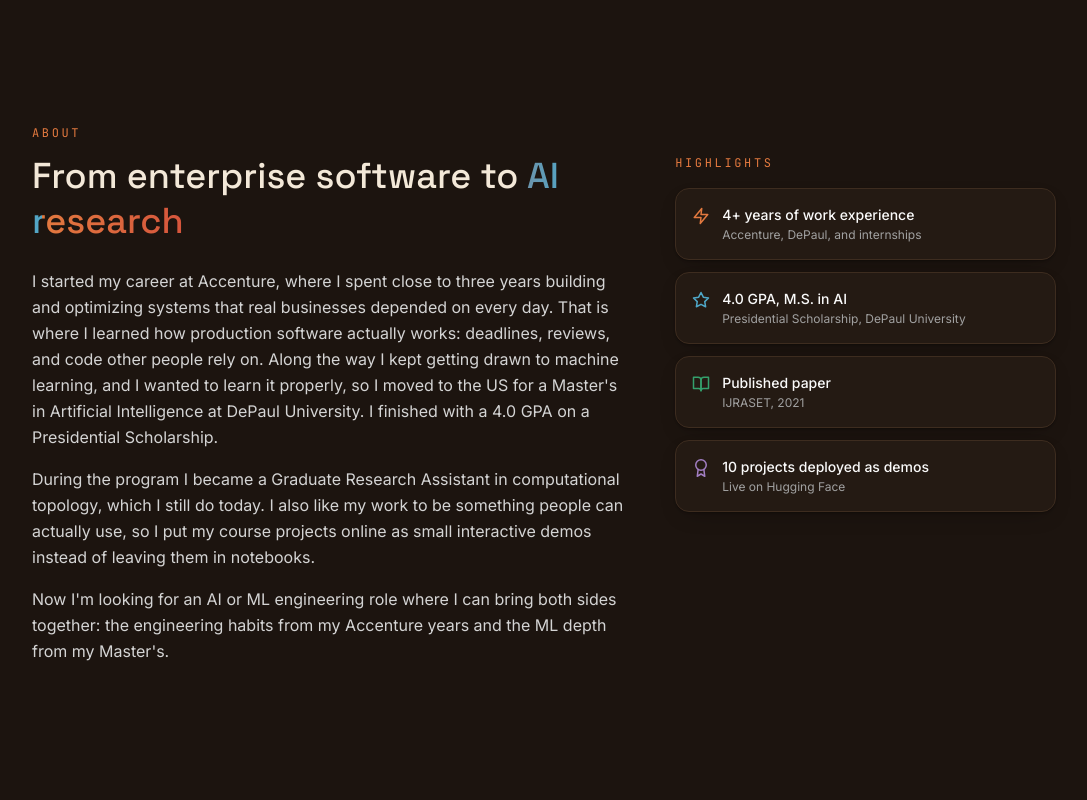
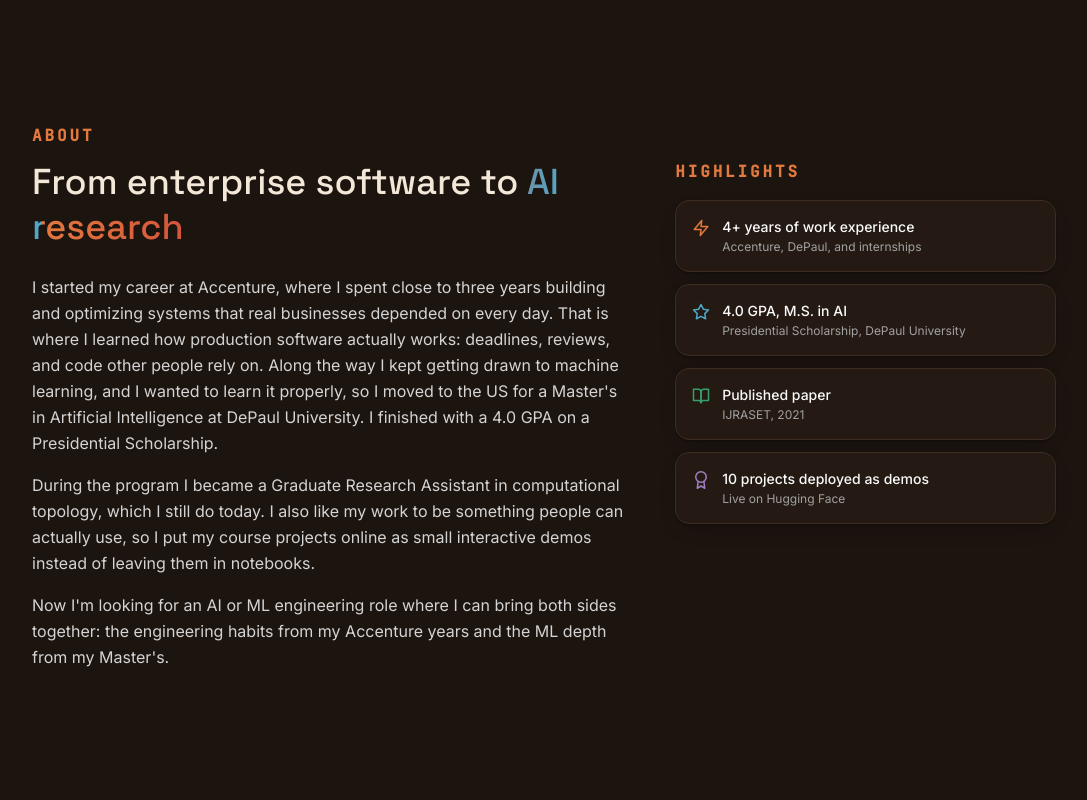
Before and after one commit to yelurusreejareddy/sreeja-portfolio, a React (Vite) app: page / in a window 1280 px wide. Shown: the part 940-1740 px from the top of the page, without its empty margins (96-1183 px from the left). Built offline with nearby package versions, Linux system fonts and the light colour scheme.

Commit message:
Bump section eyebrow label size for more presence
.hud-label was 12px, felt too small next to the headings it sits
above. Bumped to 16px with font-weight 600 and slightly tighter
letter-spacing to keep it readable at the larger size.

```diff
--- a/src/index.css
+++ b/src/index.css
@@ -98,8 +98,9 @@ html, body, #root {
 
 .hud-label {
   font-family: 'JetBrains Mono', ui-monospace, monospace;
-  font-size: 12px;
-  letter-spacing: 0.22em;
+  font-size: 16px;
+  font-weight: 600;
+  letter-spacing: 0.18em;
   color: var(--terracotta);
   text-transform: uppercase;
 }
```
